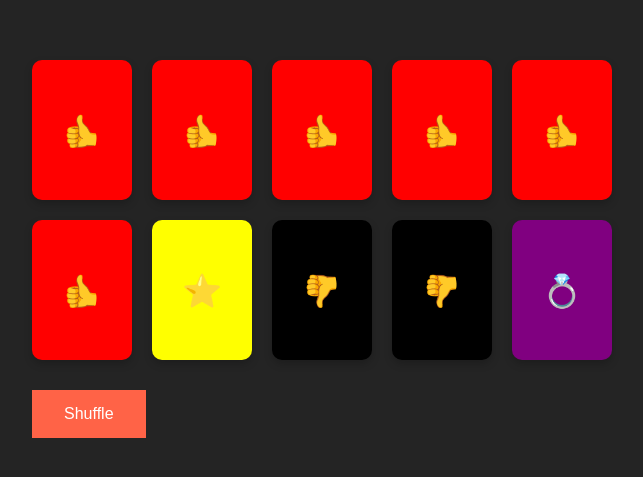
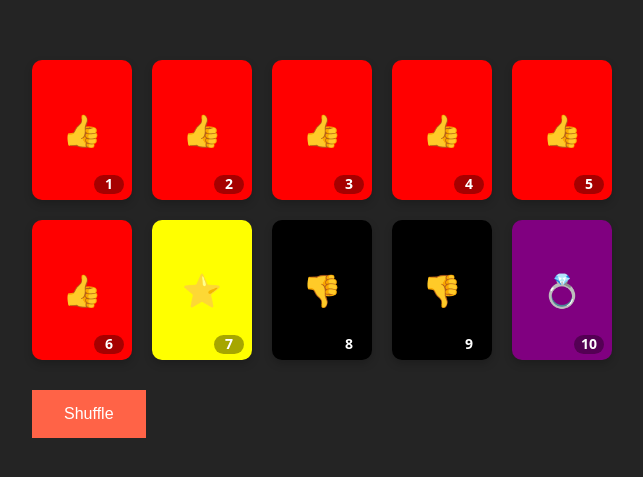
Before and after one commit to vadimfilimonov/mafia-game, a React (Vite) app: page / in a window 1280 px wide. Shown: the part 151-628 px from the top of the page, without its empty margins (318-961 px from the left). Built offline with nearby package versions, Linux system fonts and the light colour scheme.

Commit message:
Add number of card

```diff
--- a/src/Components/Card/Card.css
+++ b/src/Components/Card/Card.css
@@ -12,7 +12,6 @@
   border-radius: 10px;
   box-shadow: 0 4px 8px rgb(0 0 0 / 20%);
   background-color: #007bff;
-  transform: rotateY(180deg);
 }
 
 .card::after {
@@ -23,6 +22,23 @@
   transform: translate(-50%, -50%);
 }
 
+.card::before {
+  content: attr(data-number);
+  position: absolute;
+  right: 8px;
+  bottom: 6px;
+  z-index: 1;
+  min-width: 20px;
+  padding: 1px 5px;
+  color: white;
+  font-size: 14px;
+  font-weight: 700;
+  line-height: 1.2;
+  text-align: center;
+  background: rgb(0 0 0 / 35%);
+  border-radius: 10px;
+}
+
 @media (width <= 768px) {
   .card {
     flex: 0 0 auto;
@@ -31,6 +47,15 @@
     padding-bottom: 133%;
     font-size: 200px;
     scroll-snap-align: start;
+  }
+
+  .card::before {
+    right: 16px;
+    bottom: 14px;
+    min-width: 46px;
+    padding: 4px 10px;
+    font-size: 30px;
+    border-radius: 20px;
   }
 }
 
```
